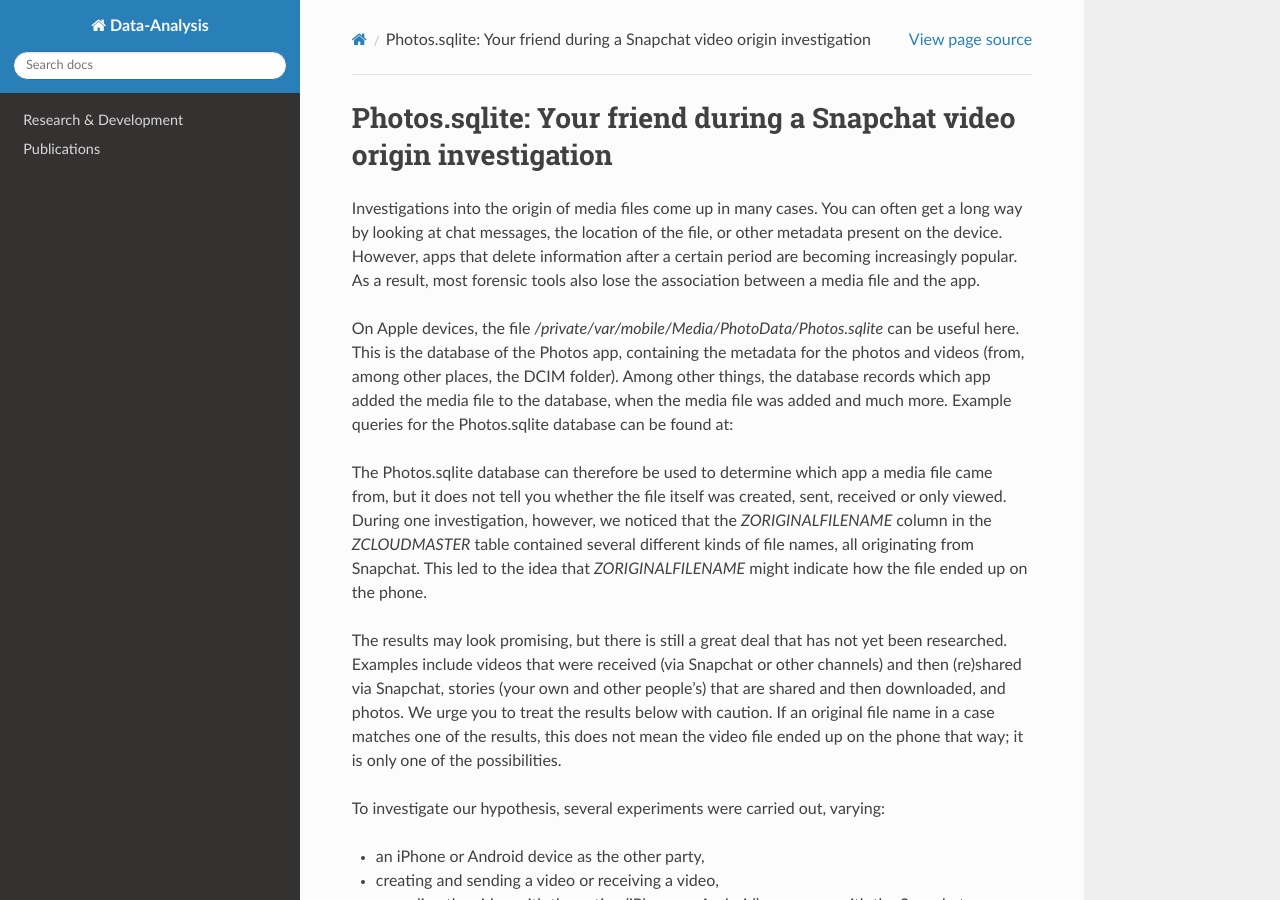
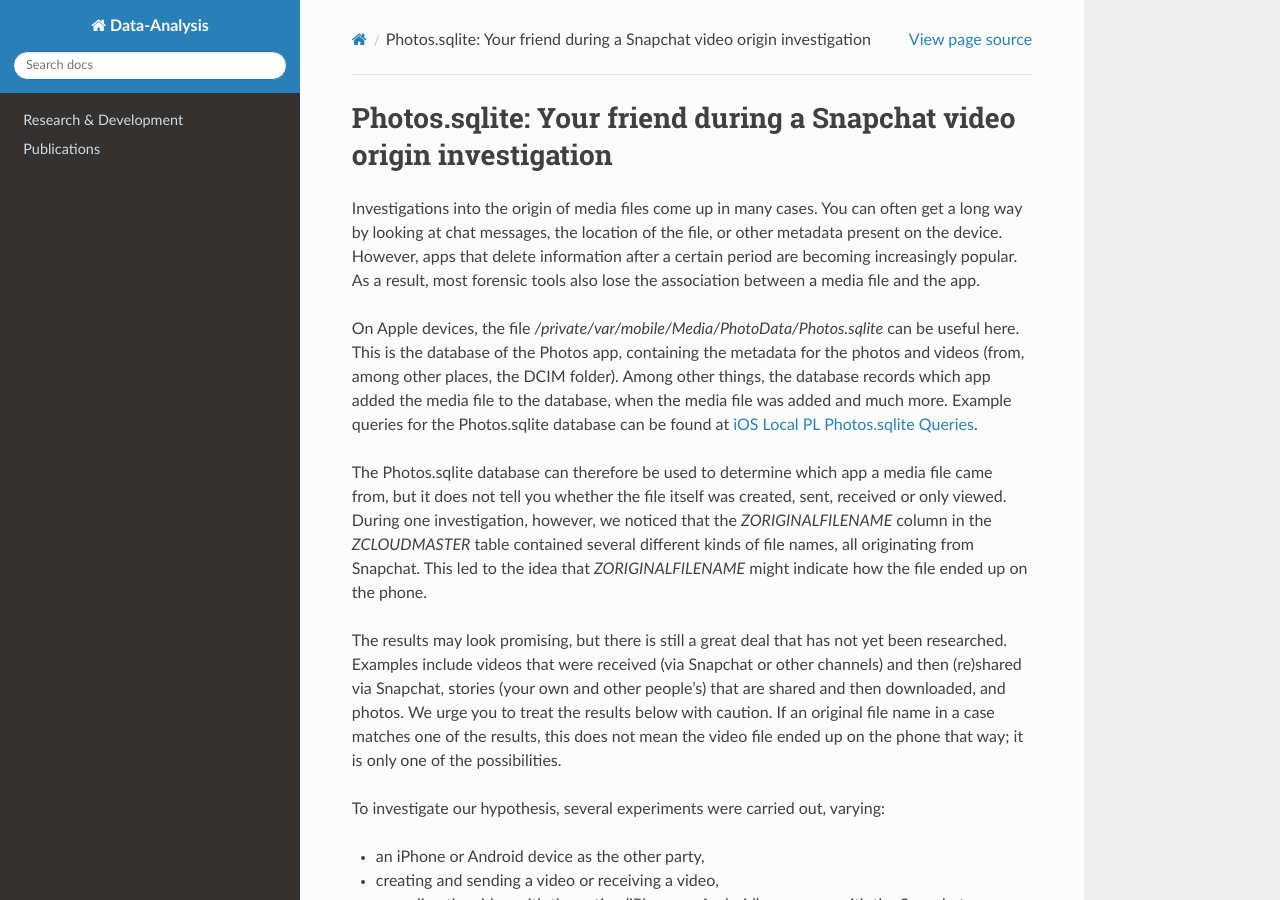
Before and after one commit to maala-nfi/dadocs, a Sphinx documentation site: the page built from docs/source/projects/snapchat_photossqlite.rst, in a window 1280 px wide and 900 px high. Built offline with Sphinx 7.4.7 and the Read the Docs theme 3.1.0, drawn with Linux system fonts in a browser that asks for light colours.

Commit message:
Extra formatting

```diff
--- a/docs/source/projects/snapchat_photossqlite.rst
+++ b/docs/source/projects/snapchat_photossqlite.rst
@@ -11,9 +11,8 @@ association between a media file and the app.
 On Apple devices, the file `/private/var/mobile/Media/PhotoData/Photos.sqlite` can be useful here. This is the database
 of the Photos app, containing the metadata for the photos and videos (from, among other places, the DCIM folder).
 Among other things, the database records which app added the media file to the database, when the media file was added
-and much more. Example queries for the Photos.sqlite database can be found at:
-
-.. _iOS Local PL Photos.sqlite Queries: https://github.com/ScottKjr3347/iOS_Local_PL_Photos.sqlite_Queries.
+and much more. Example queries for the Photos.sqlite database can be found at
+`iOS Local PL Photos.sqlite Queries <https://github.com/ScottKjr3347/iOS_Local_PL_Photos.sqlite_Queries>`__.
 
 The Photos.sqlite database can therefore be used to determine which app a media file came from, but it does not tell
 you whether the file itself was created, sent, received or only viewed. During one investigation, however, we noticed
```
